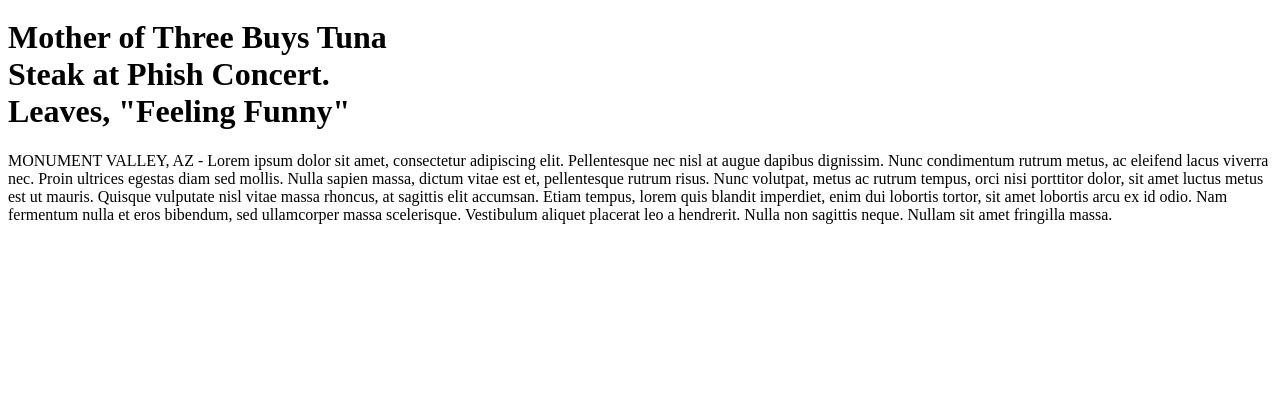
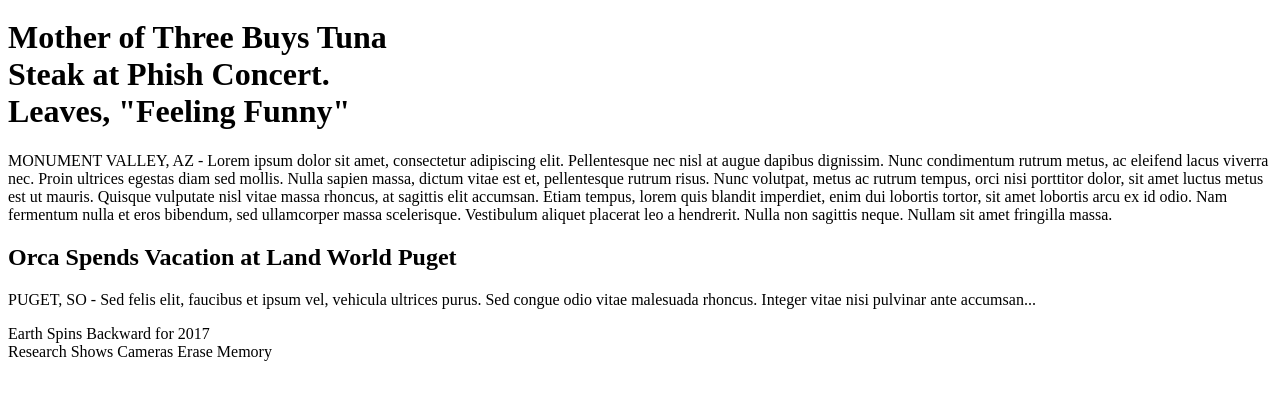
Before and after one commit to mhallas/my-times, a plain HTML site: page index.html in a window 1280 px wide. Shown: the part 92-492 px from the top of the page. Drawn offline with Linux system fonts and the light colour scheme.

Commit message:
first column html framework

```diff
--- a/index.html
+++ b/index.html
@@ -35,5 +35,23 @@
           MONUMENT VALLEY, AZ - Lorem ipsum dolor sit amet, consectetur adipiscing elit. Pellentesque nec nisl at augue dapibus dignissim. Nunc condimentum rutrum metus, ac eleifend lacus viverra nec. Proin ultrices egestas diam sed mollis. Nulla sapien massa, dictum vitae est et, pellentesque rutrum risus. Nunc volutpat, metus ac rutrum tempus, orci nisi porttitor dolor, sit amet luctus metus est ut mauris. Quisque vulputate nisl vitae massa rhoncus, at sagittis elit accumsan. Etiam tempus, lorem quis blandit imperdiet, enim dui lobortis tortor, sit amet lobortis arcu ex id odio. Nam fermentum nulla et eros bibendum, sed ullamcorper massa scelerisque. Vestibulum aliquet placerat leo a hendrerit. Nulla non sagittis neque. Nullam sit amet fringilla massa.
         </p>
       </div>
+      <div class="stories">
+        <div class="story">
+          <div class"text-content">
+            <h2>Orca Spends Vacation at Land World Puget</h2>
+            <p class="narrative"> PUGET, SO - Sed felis elit, faucibus et ipsum vel, vehicula ultrices purus. Sed congue odio vitae malesuada rhoncus. Integer vitae nisi pulvinar ante accumsan...</p>
+          </div>
+          <div class="fall image-content">
+            <span>Earth Spins Backward for 2017</span>
+          </div>
+        </div>
+        <div class="story">
+          <div class="text-content">
+            <div class="hipster photo">
+              <span>Research Shows Cameras Erase Memory</span>
+            </div>
+          </div>
+        </div>
+      </div>
 </body>
 </html>
```
